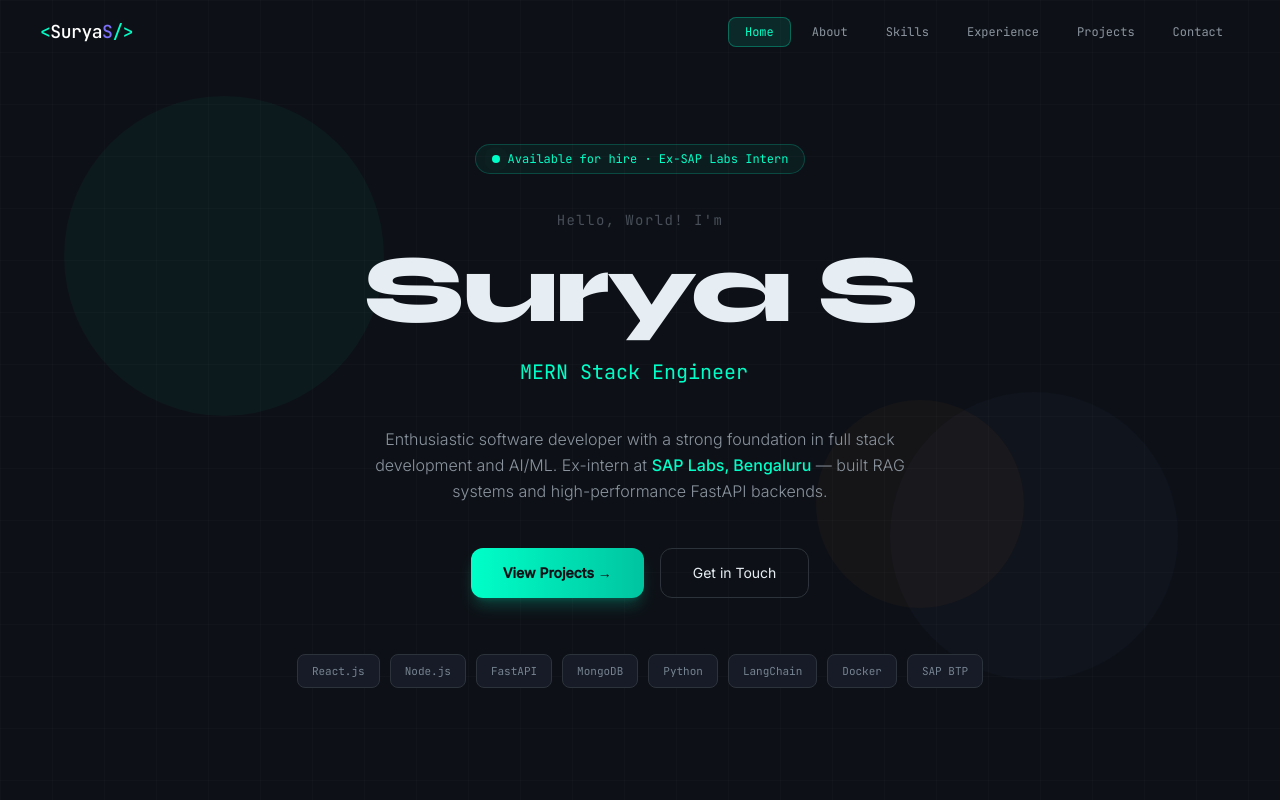
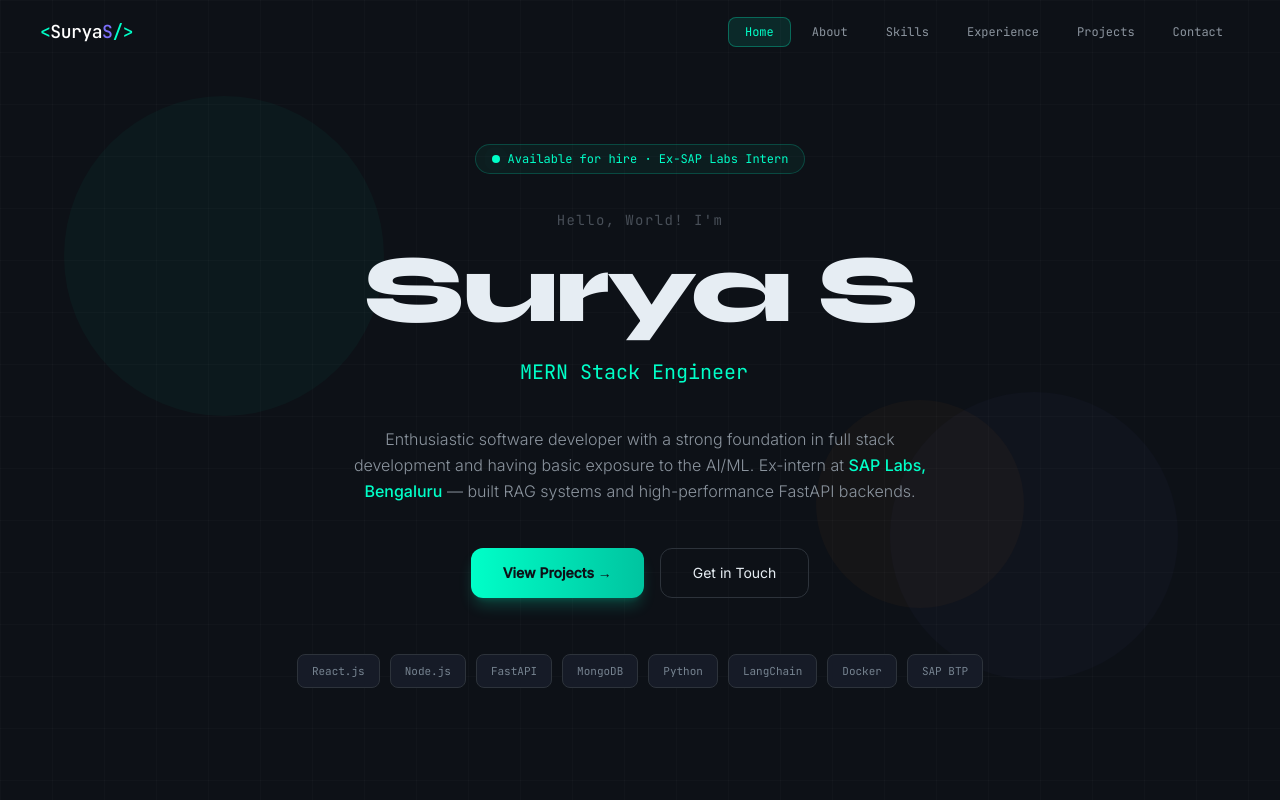
Before and after one commit to Sharksurya006/surya-portfolio, a React (Create React App) app: page / in a window 1280 px wide. Shown: the top 800 px of the page. Built offline with nearby package versions, Linux system fonts and the light colour scheme.

Commit message:
modified the experience page

```diff
--- a/src/components/About.jsx
+++ b/src/components/About.jsx
@@ -33,7 +33,7 @@ export default function About() {
         className={`grid grid-cols-2 gap-16 items-center transition-all duration-700
           ${inView ? "opacity-100 translate-y-0" : "opacity-0 translate-y-10"}`}
       >
-        {/* Left — text */}
+        {/* Profile-info */}
         <div>
           <p className="font-mono text-[11px] text-accent-cyan tracking-widest mb-3">// about me</p>
           <h2 className="font-syne font-extrabold text-4xl text-text-primary leading-tight mb-6">
@@ -51,7 +51,7 @@ export default function About() {
             traditional engineering with cutting-edge AI.
           </p>
 
-          {/* Stats grid */}
+          {/* Status */}
           <div className="grid grid-cols-2 gap-3.5 mb-7">
             {STATS.map(([n, l]) => (
               <div key={l} className="bg-bg-card border border-border rounded-xl p-4">
--- a/src/components/Hero.jsx
+++ b/src/components/Hero.jsx
@@ -77,7 +77,7 @@ export default function Hero({ scrollTo }) {
         </div>
 
         <p className="text-text-muted text-base leading-relaxed max-w-xl mx-auto mb-11 font-light">
-          Enthusiastic software developer with a strong foundation in full stack development and AI/ML.
+          Enthusiastic software developer with a strong foundation in full stack development and having basic exposure to the AI/ML.
           Ex-intern at{" "}
           <span className="text-accent-cyan font-medium">SAP Labs, Bengaluru</span>{" "}
           — built RAG systems and high-performance FastAPI backends.
```
